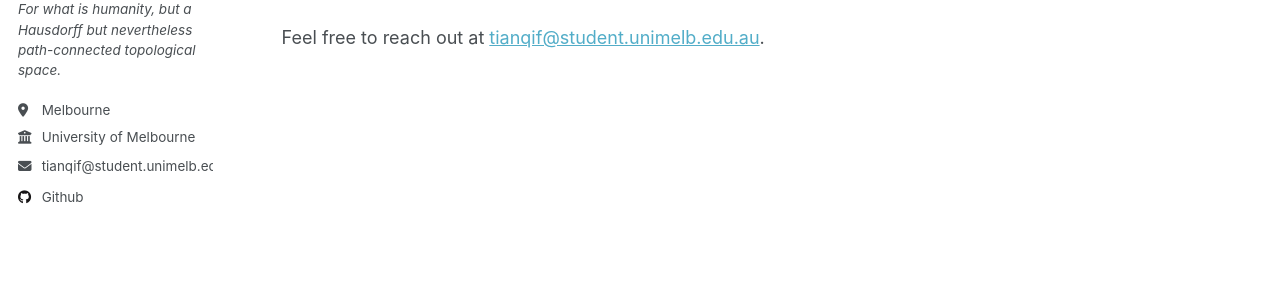
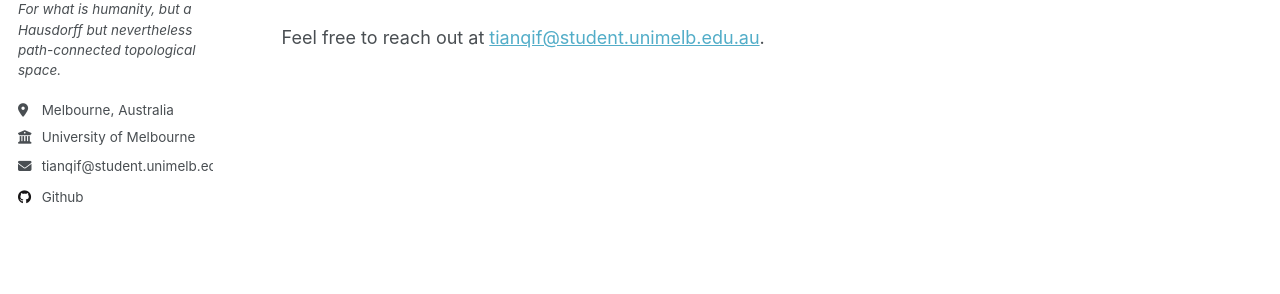
Before and after one commit to feng-tq/feng-tq.github.io, a Jekyll site: the page built from _pages/about.md, in a window 1280 px wide. Shown: the part 383-677 px from the top of the page. Built offline with Jekyll 4.4.1, drawn with Linux system fonts in a browser that asks for light colours.

Commit message:
Update location.

```diff
--- a/_config.yml
+++ b/_config.yml
@@ -25,7 +25,7 @@ author:
   name             : "Tianqi Feng"
   pronouns         : # example: "she/her"
   bio              : "<em>For what is humanity, but a Hausdorff but nevertheless path-connected topological space.</em>"
-  location         : "Melbourne"
+  location         : "Melbourne, Australia"
   employer         : "University of Melbourne"
   uri              : # URL
   email            : "tianqif@student.unimelb.edu.au"
```
